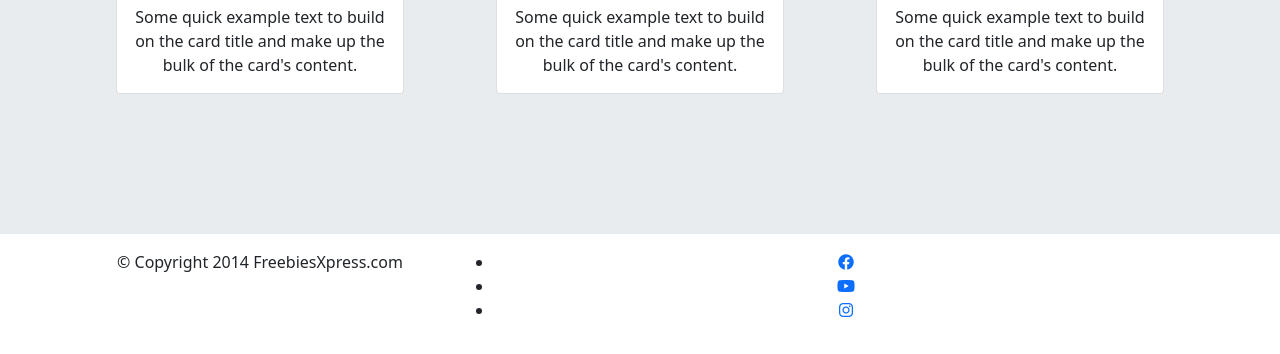
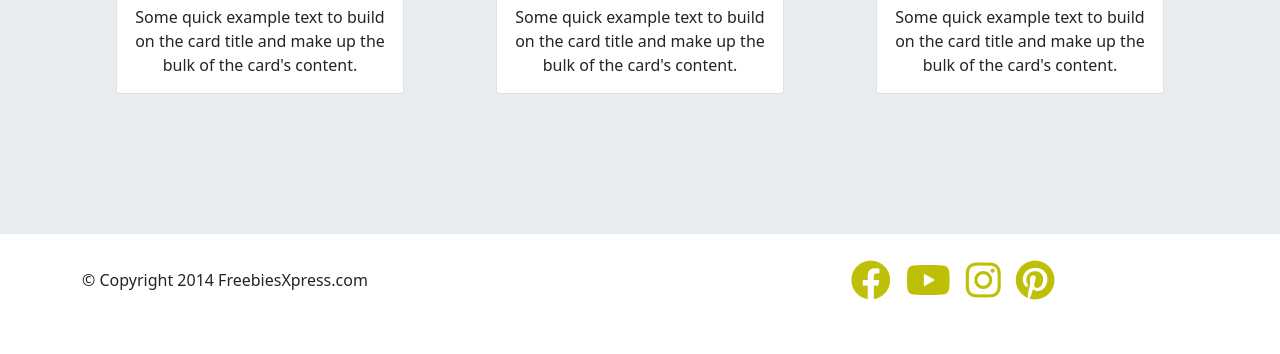
Before and after one commit to Keymax-pl/New-project, a website: page index.html in a window 1280 px wide. Shown: the part 2459-2813 px from the top of the page. Drawn offline with nearby package versions, Linux system fonts and the light colour scheme.

Commit message:
Add styles to footer

```diff
--- a/index.html
+++ b/index.html
@@ -174,14 +174,15 @@
           <footer class="footer mt-auto py-3">
             <div class="container text-center">
               <div class="row">
-                <div class="col-4">
+                <div class="col-12 col-md-6 d-flex align-self-center">
                   <p>&copy; Copyright 2014 FreebiesXpress.com</p>
                 </div>
-                <div class="col-8">
+                <div class="col-12 col-md-6 d-flex justify-content-center">
                   <ul class="social-icons">
-                    <li><a href="#" target="_blank"><i class="fab fa-facebook"></i></a></li>
-                    <li><a href="#" target="_blank"><i class="fab fa-youtube"></i></a></li>
-                    <li><a href="#" target="_blank"><i class="fab fa-instagram"></i></a></li>
+                    <li><a href="#" target="_blank"><i class="fab fa-facebook" style="color: #bdc007;"></i></a></li>
+                    <li><a href="#" target="_blank"><i class="fab fa-youtube" style="color: #bdc007;"></i></a></li>
+                    <li><a href="#" target="_blank"><i class="fab fa-instagram" style="color: #bdc007;"></i></a></li>
+                    <li><a href="#" target="_blank"><i class="fa-brands fa-pinterest" style="color: #bdc007;"></i></a></li>
                   </ul>
                 </div>
               </div>
--- a/sass/style.scss
+++ b/sass/style.scss
@@ -92,3 +92,12 @@ body{
     align-items: center;
     margin-bottom: -60px;
 }
+
+.social-icons{
+    display: flex;
+    list-style-type: none;
+    font-size: 40px;
+    align-items: center;
+    gap: 15px;
+    padding-left: 55px;
+}
```
Also changed, not shown: css/style.css, 1 other file.
